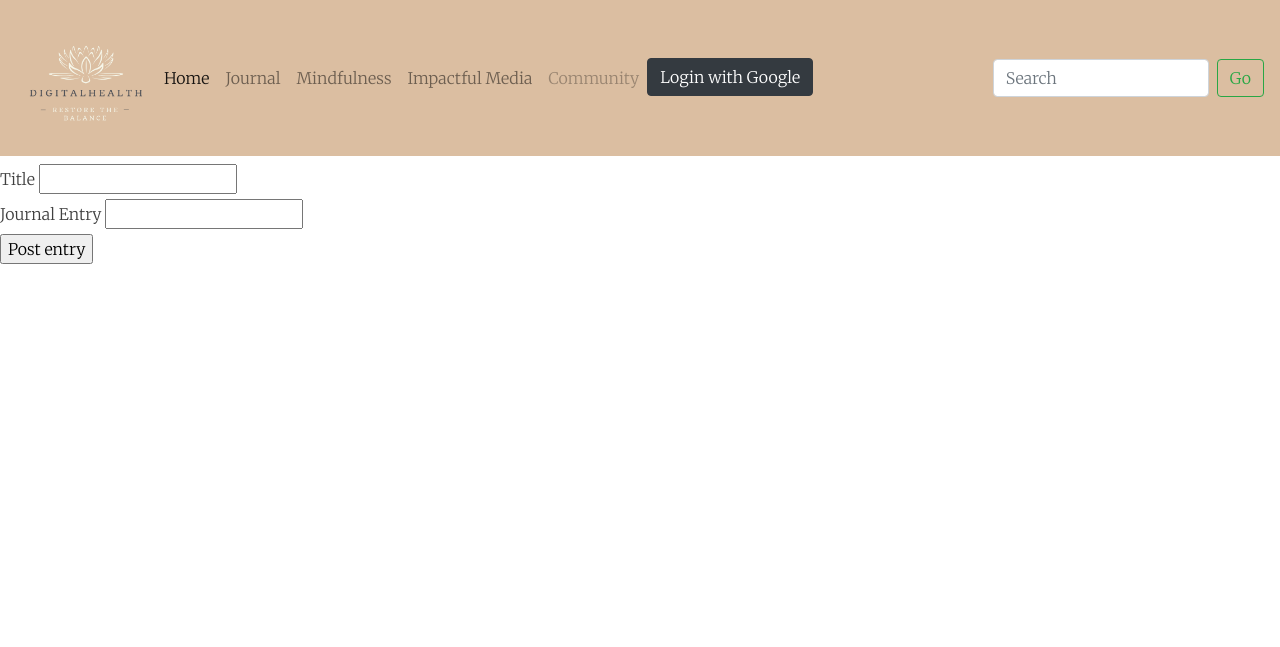
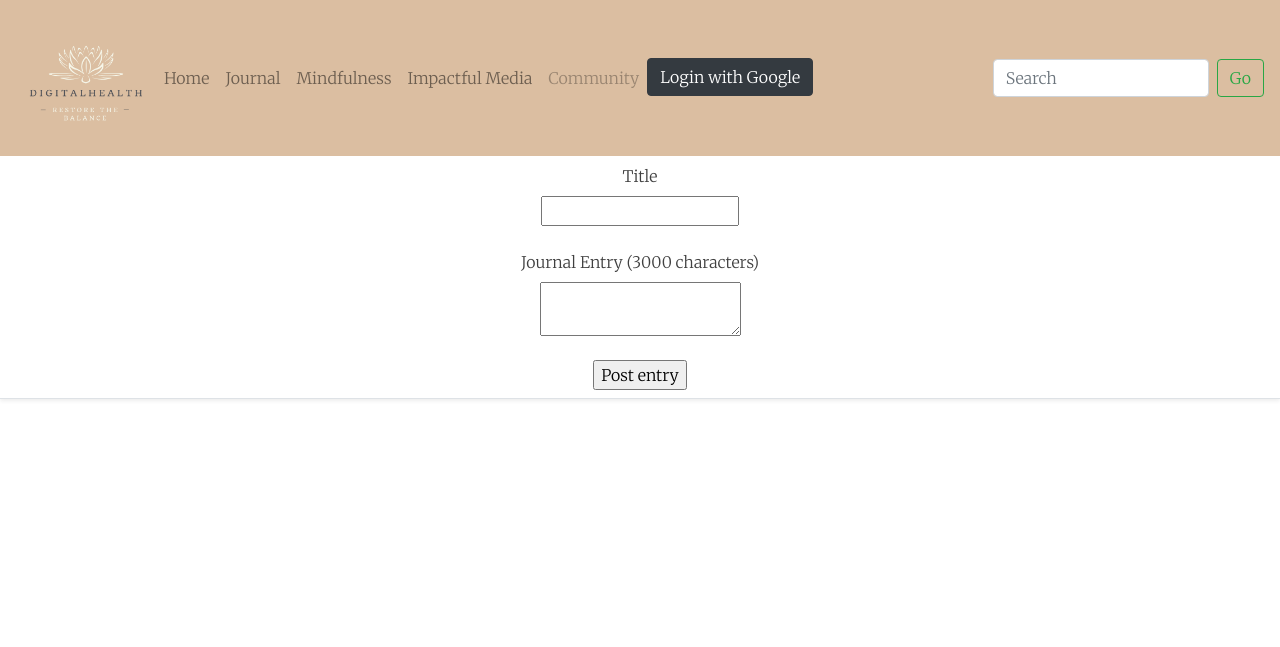
Before and after one commit to jswoodburn/sky-get-into-tech-project, a Flask app: page /journal in a window 1280 px wide. Shown: the top 647 px of the page. Run offline with Flask 2, Linux system fonts and the light colour scheme; some libraries are stand-ins or nearby versions.

Commit message:
remove bold from navbar, put container on about us, remove title from layout

```diff
--- a/application/forms/journalform.py
+++ b/application/forms/journalform.py
@@ -1,8 +1,15 @@
 from flask_wtf import FlaskForm
-from wtforms import StringField, SubmitField
-from wtforms.validators import DataRequired
+from wtforms import StringField, SubmitField, TextAreaField, TextField
+from wtforms.validators import DataRequired, length
+from flask_bootstrap import Bootstrap
 
 class JournalForm(FlaskForm):
     title = StringField('Title')
-    entry = StringField('Journal Entry')
+    entry = TextAreaField('Journal Entry (3000 characters)')
     submit = SubmitField("Post entry")
+
+
+# class JournalForm(FlaskForm):
+#     title = StringField('Title')
+#     entry = StringField('Journal Entry')
+#     submit = SubmitField("Post entry")
--- a/application/templates/aboutus.html
+++ b/application/templates/aboutus.html
@@ -1,5 +1,6 @@
 {% extends "layout.html" %} {% block body_content %}
-<p>About Digital Health</p>
+<section class ="container">
+<h1>About Digital Health</h1>
 <h3>Our Mission</h3>
 <p> The Digital Health platform is designed to be an oasis for you in the busy digital world you navigate. We want you
 to be able to have constructive time online, away from work and social media. The aim is for you to be able to
@@ -43,4 +44,5 @@ more relaxation time. </p>
 <p>The next iteration of Digital Health aims to bring the community together. We want you to share what is working for
 you and learn from others too. You will be able to read other member's journal entries, comment and share media
 and suggest themes and tips to each other. </p>
+</section>
 {% endblock %}
--- a/application/templates/create_journal_entry.html
+++ b/application/templates/create_journal_entry.html
@@ -1,15 +1,21 @@
 {% extends "layout.html" %} {% block body_content %}
 
-<div class="entry-form">
+<div class="form-group">
   <form action="" method="POST">
+     <div class="d-flex flex-column align-items-center p-2 px-md-6 mb-2 bg-white border-bottom shadow-sm">
     {% if is_logged_in %}
-    <div class="d-flex flex-column align-items-center p-3 px-md-4 mb-3 bg-white border-bottom shadow-sm">
+
     <p>Journal Theme: {{randomtheme}}</p>
     <p class="label">A prompt to help you with your next journal entry</p>
     {% endif %}
-    {{ form.hidden_tag() }} {{ form.title.label }} {{ form.title }}
+
+    {{ form.hidden_tag() }} {{ form.title.label }}
+
+       {{ form.title }}
+
     <br />
     {{ form.entry.label }} {{ form.entry }}
+
     <br />
     {{ form.submit }} {{ message }}
   </form>
--- a/application/templates/layout.html
+++ b/application/templates/layout.html
@@ -27,9 +27,8 @@
         <img src="../static/digital_health_logo.png" style="width: 140px;" alt="Digital health logo">
 
         <ul class="navbar-nav mr-auto mt-2 mt-lg-0">
-          <li class="nav-item active">
-            <a class="nav-link" href="/home">Home <span class="sr-only">(current)</span></a>
-          </li>
+          <li class="nav-item">
+           <a class="nav-link" href="/home">Home <span class="sr-only">(current)</span></a>
           <li class="nav-item">
             <a class="nav-link" href="/journal">Journal</a>
            <li class="nav-item">
@@ -39,13 +38,13 @@
           <li class="nav-item">
             <a class="nav-link disabled" href="/community">Community</a>
           {% if is_logged_in %}
-          <li class="nav-item active">
+          <li class="nav-item">
             <a class="nav-link" href="/profile">My Profile</a>
-            <li class="nav-item active">
+            <li class="nav-item">
               <a type="button" href="/logout" class="btn btn-dark" role="button">Logout</a>
           </li>
           {% else %}
-          <li class="nav-item active">
+          <li class="nav-item">
               <a type="button" class="btn btn-dark" href="/login">Login with Google</a>
           </li>
           {% endif %}
@@ -58,7 +57,7 @@
     </nav>
   </header>
 
-  <h1>{{title}}</h1>
+<!--  <h1>{{title}}</h1>-->
   {% block body_content %}{% endblock %}
 
 <!--Sticky footer with social media links-->
--- a/requirements.txt
+++ b/requirements.txt
@@ -61,3 +61,4 @@ feedparser>=6.0.2
 Auth
 GoogleApi
 tweepy
+flask_bootstrap
```
